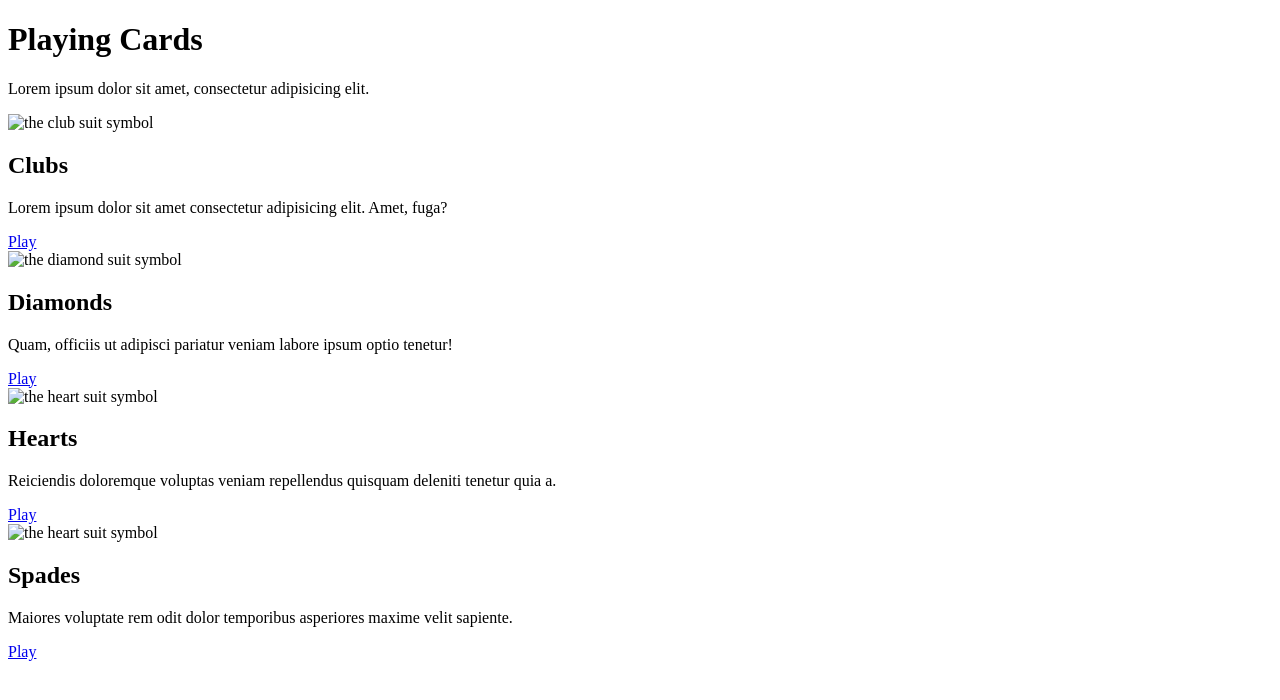
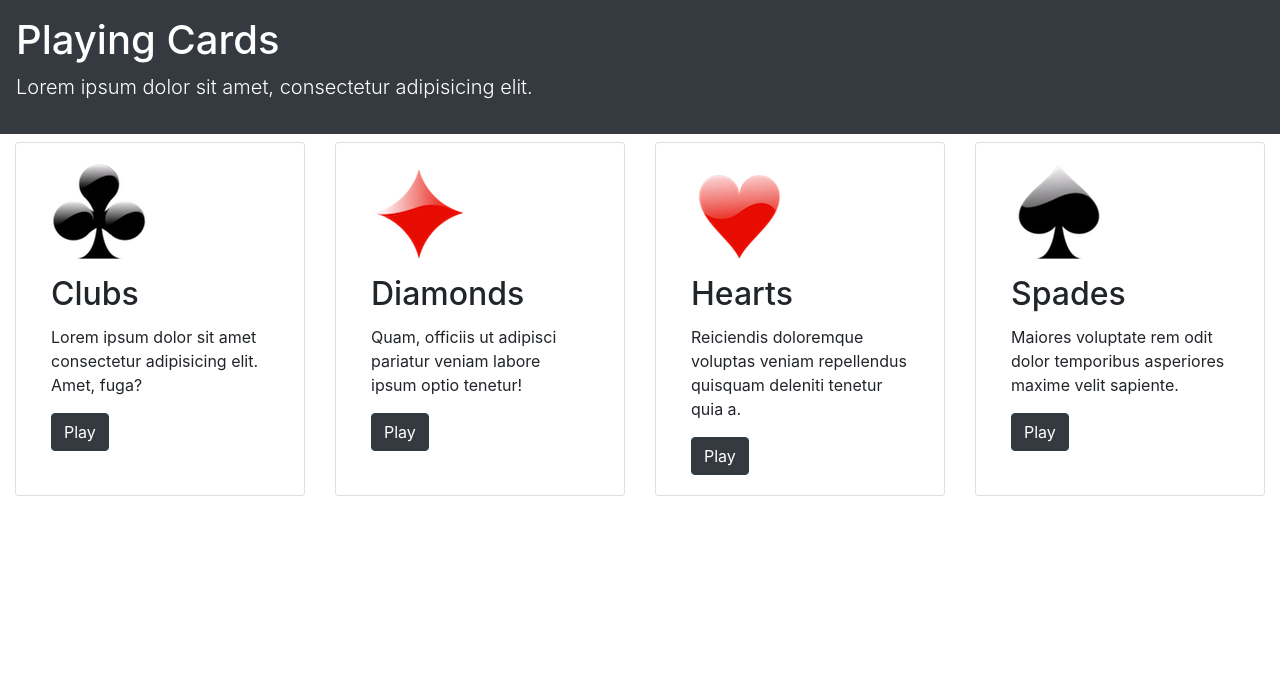
Before and after one commit to mkim9313/lis549-sp22-exercise-08-mkim9313, a plain HTML site: page index.html in a window 1280 px wide. Drawn offline with nearby package versions, Linux system fonts and the light colour scheme.

Commit message:
complete assignment

```diff
--- a/index.html
+++ b/index.html
@@ -1,6 +1,12 @@
 <!DOCTYPE html>
 <html lang="en">
+
 <head>
+  <link rel="stylesheet" href="https://cdn.jsdelivr.net/npm/bootstrap@4.6.1/dist/css/bootstrap.min.css"
+    integrity="sha384-zCbKRCUGaJDkqS1kPbPd7TveP5iyJE0EjAuZQTgFLD2ylzuqKfdKlfG/eSrtxUkn" crossorigin="anonymous">
+  <meta name="viewport" content="width=device-width, initial-scale=1, shrink-to-fit=no">
+  <link rel="stylesheet" href="styles.css">
+
   <meta charset="utf-8">
   <title>Playing Cards</title>
 
@@ -9,44 +15,108 @@
 
 <body>
   <header>
+    <div class="jumbotron-fluid">
+      <div class="p-3 mb-2 bg-dark text-white">
         <h1>Playing Cards</h1>
-    <p>Lorem ipsum dolor sit amet, consectetur adipisicing elit.</p>
+        <p class="lead">Lorem ipsum dolor sit amet, consectetur adipisicing elit.</p>
+      </div>
+    </div>
   </header>
 
   <main>
+    <div class="container-fluid">
+      <div class="row">
 
         <!-- Card 1 -->
-    <div>
-      <img src="img/card-club-icon.png" alt="the club suit symbol">
-      <h2>Clubs</h2>
-      <p>Lorem ipsum dolor sit amet consectetur adipisicing elit. Amet, fuga?</p>
-      <a href="#">Play</a>
+        <div class="d-flex col-md-6 col-lg-6 col-xl-3">
+          <div class="card mb-4">
+            <div class="card-body">
+              <div class="container">
+                <div class="row">
+                  <div class="col-md-auto col-sm-auto col-lg-auto col-xl-12">
+                    <img class="pb-3" src="img/card-club-icon.png" alt="the club suit symbol">
+                  </div>
+                  <div class="col">
+                    <h2 class="card-title">Clubs</h2>
+                    <p class="card-text">Lorem ipsum dolor sit amet consectetur adipisicing elit. Amet, fuga?</p>
+                    <a class="btn btn-dark" href="#">Play</a>
+                  </div>
+                </div>
+              </div>
+            </div>
+          </div>
         </div>
 
+
         <!-- Card 2 -->
-    <div>
-      <img src="img/card-diamond-icon.png" alt="the diamond suit symbol">
-      <h2>Diamonds</h2>
-      <p>Quam, officiis ut adipisci pariatur veniam labore ipsum optio tenetur!</p>
-      <a href="#">Play</a>
+
+        <div class="d-flex col-md-6 col-lg-6 col-xl-3">
+          <div class="card mb-4">
+            <div class="card-body">
+              <div class="container">
+                <div class="row">
+                  <div class="col-md-auto col-sm-auto col-lg-auto col-xl-12">
+                    <img class="pb-3" src="img/card-diamond-icon.png" alt="the diamond suit symbol">
+                  </div>
+                  <div class="col">
+                    <h2 class="card-title">Diamonds</h2>
+                    <p class="card-text">Quam, officiis ut adipisci pariatur veniam labore ipsum optio tenetur!</p>
+                    <a class="btn btn-dark" href="#">Play</a>
+                  </div>
+                </div>
+              </div>
+            </div>
+          </div>
         </div>
 
+
           <!-- Card 3 -->
-    <div>
-      <img src="img/card-heart-icon.png" alt="the heart suit symbol">
-      <h2>Hearts</h2>
-      <p>Reiciendis doloremque voluptas veniam repellendus quisquam deleniti tenetur quia a.</p>
-      <a href="#">Play</a>
+          <div class="d-flex col-md-6 col-lg-6 col-xl-3">
+            <div class="card mb-4">
+              <div class="card-body">
+                <div class="container">
+                  <div class="row">
+                    <div class="col-md-auto col-sm-auto col-lg-auto col-xl-12">
+                      <img class="pb-3" src="img/card-heart-icon.png" alt="the heart suit symbol">
+                    </div>
+                    <div class="col">
+                      <h2 class="card-title">Hearts</h2>
+                      <p class="card-text">Reiciendis doloremque voluptas veniam repellendus quisquam deleniti tenetur
+                        quia
+                        a.
+                      </p>
+                      <a class="btn btn-dark" href="#">Play</a>
+                    </div>
+                  </div>
+                </div>
+              </div>
+            </div>
           </div>
 
         <!-- Card 4 -->
-    <div>
-      <img src="img/card-spade-icon.png" alt="the heart suit symbol">
-      <h2>Spades</h2>
-      <p>Maiores voluptate rem odit dolor temporibus asperiores maxime velit sapiente.</p>
-      <a href="#">Play</a>
+        <div class="d-flex col-md-6 col-lg-6 col-xl-3">
+          <div class="card mb-4">
+            <div class="card-body">
+              <div class="container">
+                <div class="row">
+                  <div class="col-md-auto col-sm-auto col-lg-auto col-xl-12">
+                    <img class="pb-3" src="img/card-spade-icon.png" alt="the heart suit symbol">
+                  </div>
+                  <div class="col">
+                    <h2 class="card-title">Spades</h2>
+                    <p class="card-text">Maiores voluptate rem odit dolor temporibus asperiores maxime velit sapiente.
+                    </p>
+                    <a class="btn btn-dark" href="#">Play</a>
+                  </div>
+                </div>
+              </div>
+            </div>
+          </div>
+        </div>
+      </div>
     </div>
 
   </main>
 </body>
+
 </html>
```
Also changed, not shown: css/style.css (added), img/card-club-icon.png (added), img/card-diamond-icon.png (added), img/card-heart-icon.png (added), img/card-spade-icon.png (added). Lines whose indentation alone changed are shown as unchanged.
